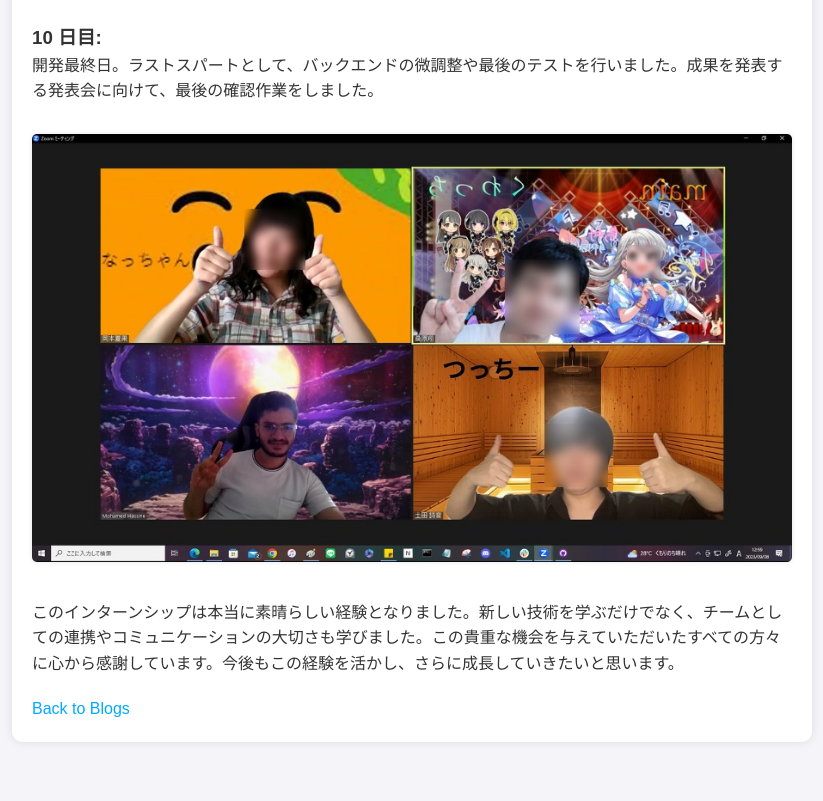
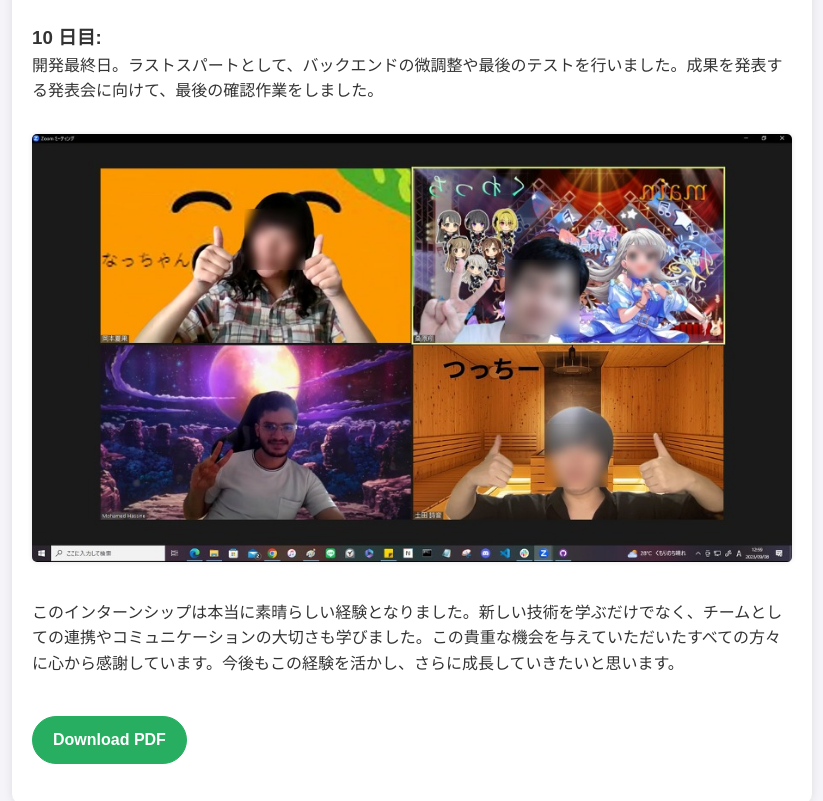
Before and after one commit to Ajejja/my-portfolio, a plain HTML site: page blog2.html in a window 1280 px wide. Shown: the part 2146-2947 px from the top of the page, without its empty margins (228-1051 px from the left). Drawn offline with Linux system fonts and the light colour scheme.

Commit message:
Update blog2.html

```diff
--- a/blog2.html
+++ b/blog2.html
@@ -24,7 +24,12 @@
             <p><h3>10 日目:</h3> 開発最終日。ラストスパートとして、バックエンドの微調整や最後のテストを行いました。成果を発表する発表会に向けて、最後の確認作業をしました。</p>
             <img src="img/Picture33.jpg" alt="">
             <p>このインターンシップは本当に素晴らしい経験となりました。新しい技術を学ぶだけでなく、チームとしての連携やコミュニケーションの大切さも学びました。この貴重な機会を与えていただいたすべての方々に心から感謝しています。今後もこの経験を活かし、さらに成長していきたいと思います。</p>
-            <a href="index.html">Back to Blogs</a>
+            <div class="btn-con">
+                    <a href="index.html" class="main-btn">
+                        <span class="btn-text">Download PDF</span>
+                        <span class="btn-icon"><i class="fas fa-download"></i></span>
+                    </a>
+                </div>
         </div>
     </section>
 </body>
```
